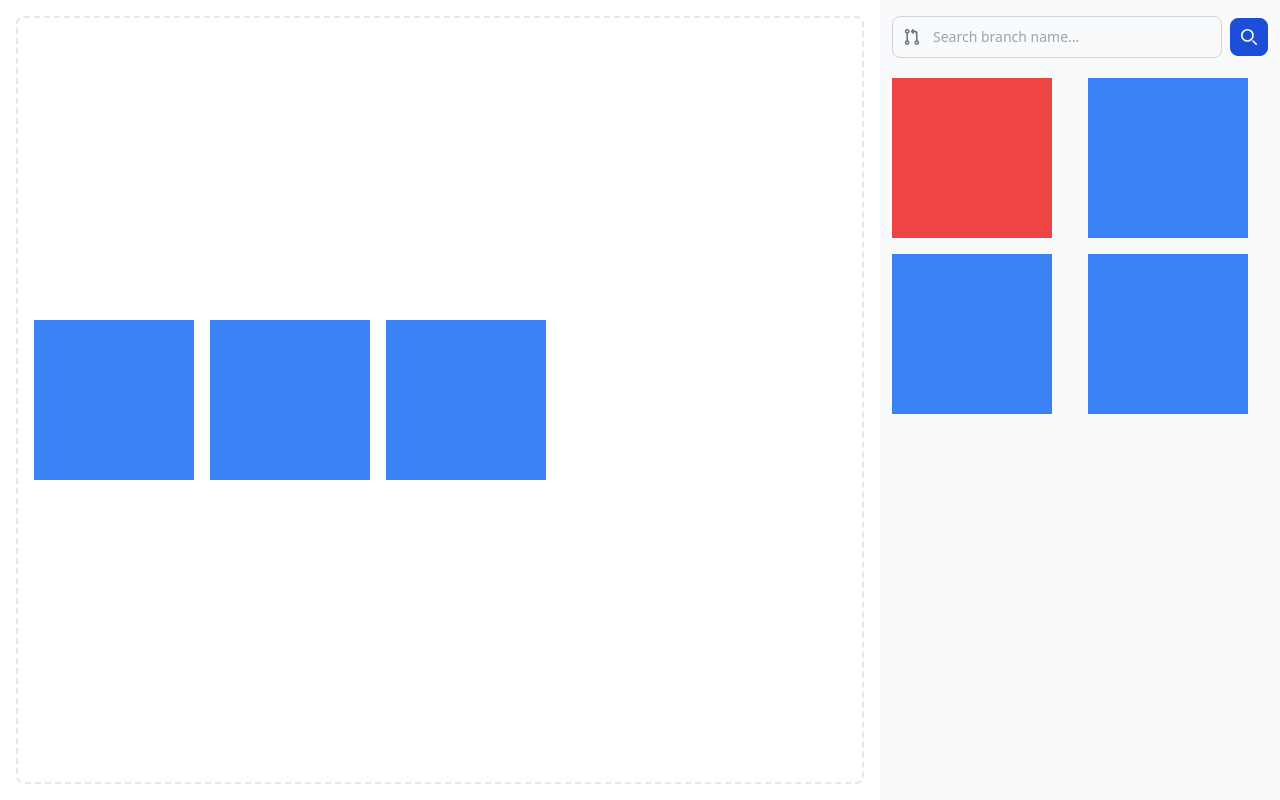
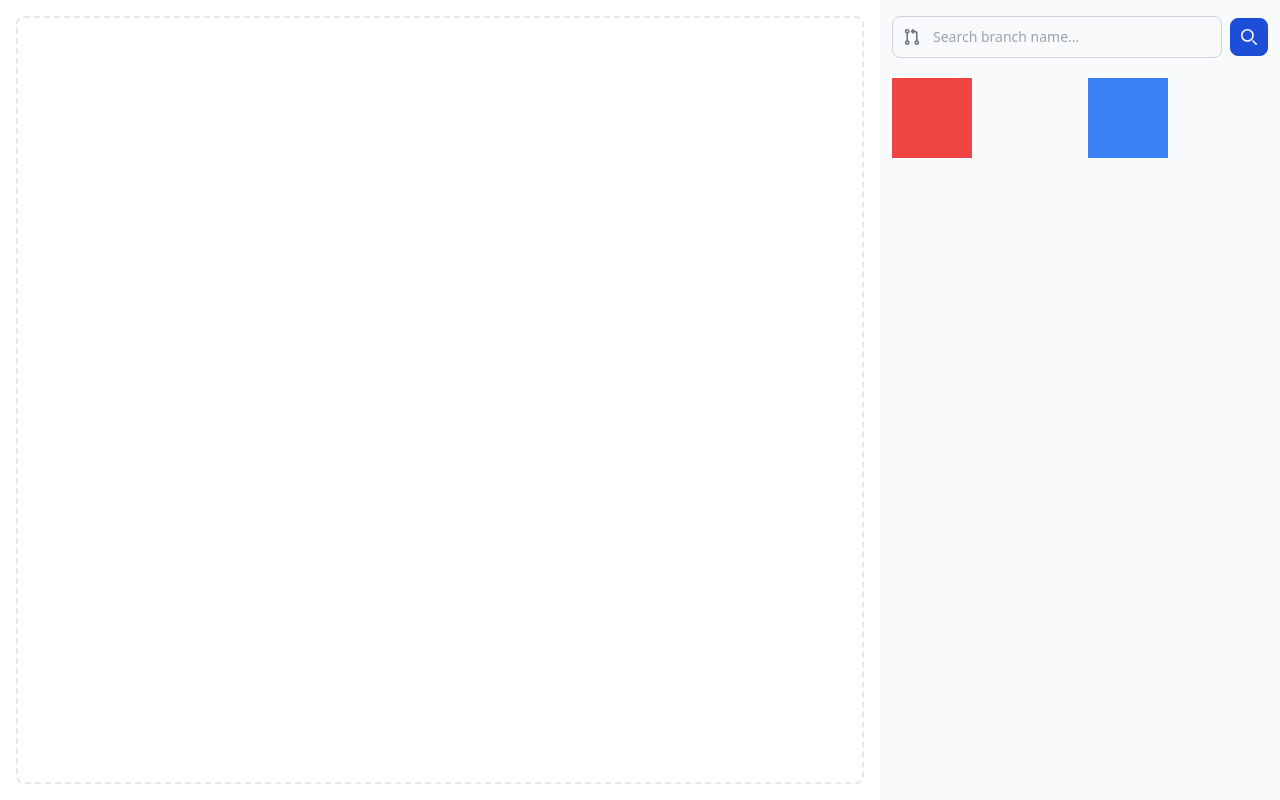
Before and after one commit to 21strive/the-elevation-sheet, a Vue app: page / in a window 1280 px wide. Built offline with nearby package versions, Linux system fonts and the light colour scheme.

Commit message:
integrate vue draggable

```diff
--- a/src/App.vue
+++ b/src/App.vue
@@ -1,5 +1,27 @@
-<script setup lang="ts">
+<script setup>
+import { ref } from 'vue'
+import draggable from 'vuedraggable'
 
+// Source items that can be cloned when dragged.
+const sourceItems = ref([
+  { id: 1, name: 'Item 1', color: 'red' },
+  { id: 2, name: 'Item 2', color: 'blue' },
+  { id: 3, name: 'Item 3', color: 'yellow' },
+  { id: 4, name: 'Item 4', color: 'purple' }
+])
+
+// Target items start empty and will be populated by cloned items.
+const targetItems = ref([])
+
+// Clone function: creates a new item so that the source remains unchanged.
+function clone(item) {
+  return { ...item, id: Date.now() } // Assigns a new unique ID
+}
+
+// Remove function: filters out the item with the provided id from the target list.
+function removeItem(id) {
+  targetItems.value = targetItems.value.filter(item => item.id !== id)
+}
 </script>
 
 <template>
@@ -17,7 +39,6 @@
     class="fixed top-0 right-0 z-40 w-[400px] h-screen transition-transform translate-x-full sm:translate-x-0"
     aria-label="Sidebar">
     <div class="h-full px-3 py-4 overflow-y-hidden bg-gray-50 dark:bg-gray-800">
-
       <form class="flex items-center max-w-sm mx-auto">
         <label for="simple-search" class="sr-only">Search</label>
         <div class="relative w-full">
@@ -29,7 +50,7 @@
             </svg>
           </div>
           <input type="text" id="simple-search"
-            class="bg-gray-50 border border-gray-300 text-gray-900 text-sm rounded-lg focus:ring-blue-500 focus:border-blue-500 block w-full ps-10 p-2.5  dark:bg-gray-700 dark:border-gray-600 dark:placeholder-gray-400 dark:text-white dark:focus:ring-blue-500 dark:focus:border-blue-500"
+            class="bg-gray-50 border border-gray-300 text-gray-900 text-sm rounded-lg focus:ring-blue-500 focus:border-blue-500 block w-full ps-10 p-2.5 dark:bg-gray-700 dark:border-gray-600 dark:placeholder-gray-400 dark:text-white dark:focus:ring-blue-500 dark:focus:border-blue-500"
             placeholder="Search branch name..." required />
         </div>
         <button type="submit"
@@ -42,23 +63,38 @@
         </button>
       </form>
 
-      <div class="grid grid-cols-2 gap-4 mt-5">
-        <div class="size-40 bg-red-500"></div>
-        <div class="size-40 bg-blue-500"></div>
-        <div class="size-40 bg-blue-500"></div>
-        <div class="size-40 bg-blue-500"></div>
-      </div>
+      <draggable v-model="sourceItems" :clone="clone" :group="{ name: 'items', pull: 'clone', put: false }"
+        class="grid grid-cols-2 gap-4 mt-5">
+        <template #item="{ element }">
+          <div :key="element.id" class="size-40"
+            :class="element.color === 'blue' ? 'bg-blue-500' : `bg-${element.color}-500`"></div>
+        </template>
+      </draggable>
     </div>
   </aside>
 
   <div class="p-4 sm:mr-[400px] h-screen">
     <div class="flex items-center p-4 h-full border-2 border-gray-200 border-dashed rounded-lg dark:border-gray-700">
-      <div class="flex flex-row gap-4">
-        <div class="size-40 bg-blue-500"></div>
-        <!-- <div class="size-40 bg-red-500"></div> -->
-        <div class="size-40 bg-blue-500"></div>
-        <div class="size-40 bg-blue-500"></div>
-      </div>
+      <draggable v-model="targetItems" group="items"
+        class="flex flex-row items-center justify-center gap-4 h-full w-full">
+        <template #item="{ element }">
+          <div :key="element.id" class="relative size-40"
+            :class="element.color === 'blue' ? 'bg-blue-500' : `bg-${element.color}-500`">
+            <!-- Remove button -->
+            <button @click="removeItem(element.id)"
+              class="absolute top-0 right-0 p-1 text-xs bg-white rounded-full text-red-500 hover:bg-red-100">
+              ✕
+            </button>
+          </div>
+        </template>
+      </draggable>
     </div>
   </div>
 </template>
+
+<style scoped>
+.size-40 {
+  width: 80px;
+  height: 80px;
+}
+</style>
```
